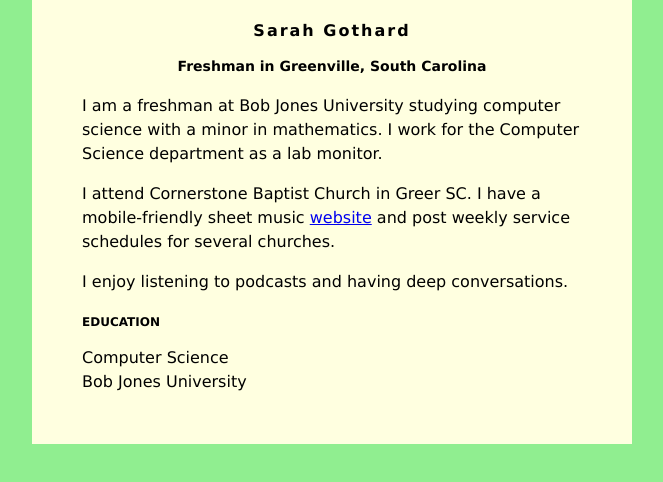
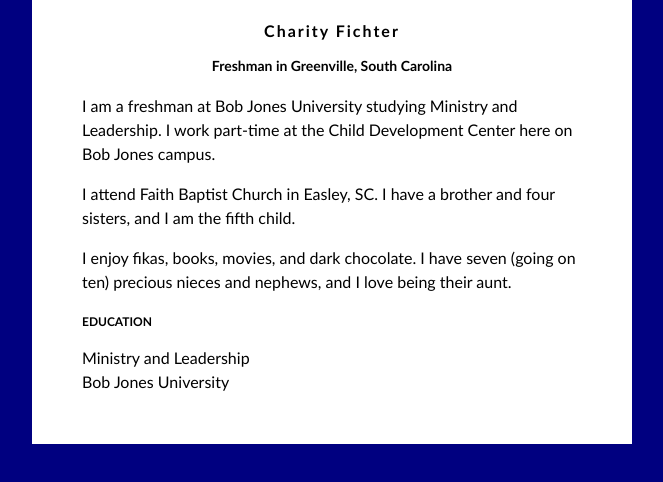
Before and after one commit to corporaljerry/corporaljerry.github.io, a plain HTML site: page index.html in a window 1280 px wide. Shown: the whole page, without its empty margins (308-971 px from the left). Drawn offline with Linux system fonts and the light colour scheme.

Commit message:
Update index.html

```diff
--- a/index.html
+++ b/index.html
@@ -2,11 +2,11 @@
 <head>
 <style>
 body {
-    background: lightgreen;
-    font-family: Verdana;
+    background: navy;
+    font-family: Calibri;
 }
 #content {
-    background: lightyellow;
+    background: white;
     min-width: 200px;
     max-width: 500px;
     padding: 50px;
@@ -30,21 +30,18 @@ h3 {
 </head>
 <body>
     <div id="content">
-        <h1>Sarah Gothard</h1>
+        <h1>Charity Fichter</h1>
         <h2>Freshman in Greenville, South Carolina</h2>
 
-         <p>I am a freshman at Bob Jones University studying computer science with a minor in
-            mathematics. I work for the Computer Science department as a lab monitor.</p>
+         <p>I am a freshman at Bob Jones University studying Ministry and Leadership. I work part-time at the Child Development Center here on Bob Jones campus.</p>
          <p>
-            I attend Cornerstone Baptist Church in Greer SC. I have a mobile-friendly
-            sheet music <a href="https://mobilehymns.org/">website</a> and post weekly service
-            schedules for several churches.
+            I attend Faith Baptist Church in Easley, SC. I have a brother and four sisters, and I am the fifth child.
          </p>
          <p>
-            I enjoy listening to podcasts and having deep conversations.
+            I enjoy fikas, books, movies, and dark chocolate. I have seven (going on ten) precious nieces and nephews, and I love being their aunt.
          </p>
         <h3>EDUCATION</h3>
-        Computer Science<br />
+        Ministry and Leadership<br />
         Bob Jones University
     </div>
 
```
